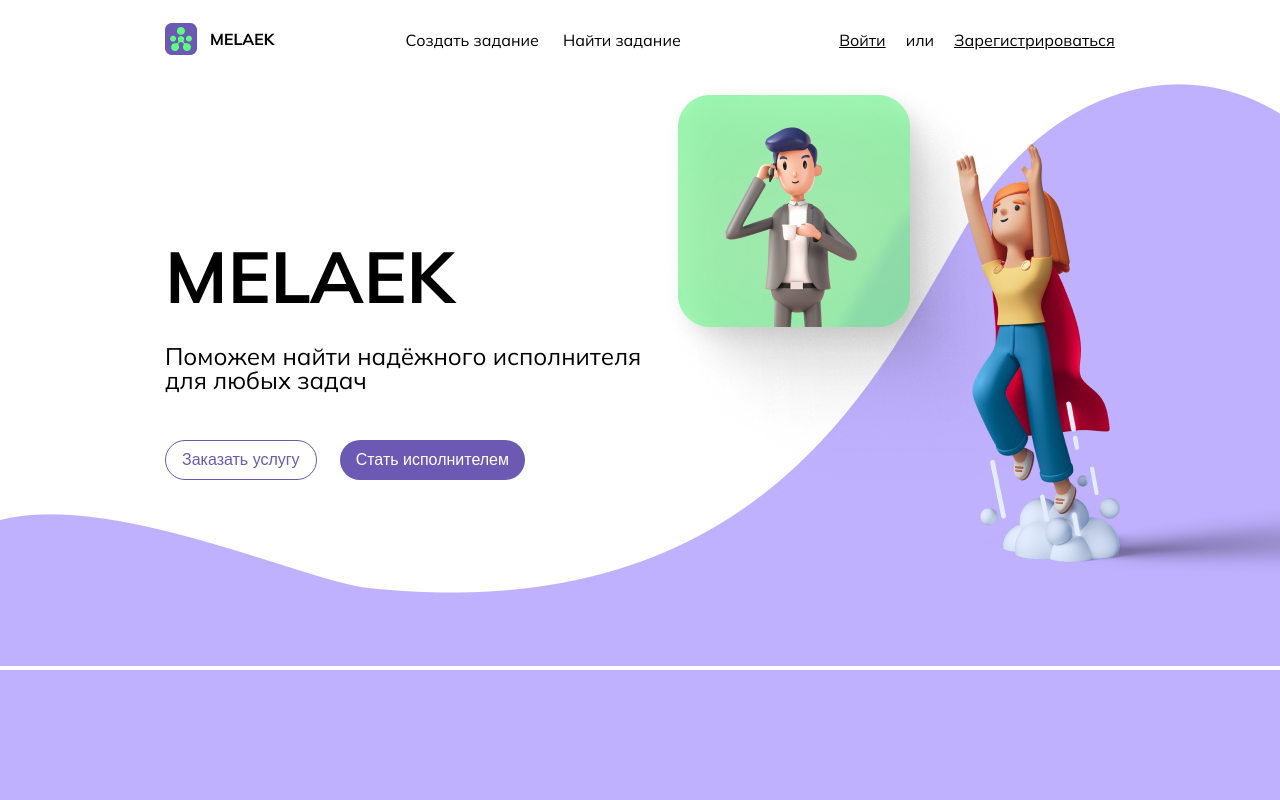
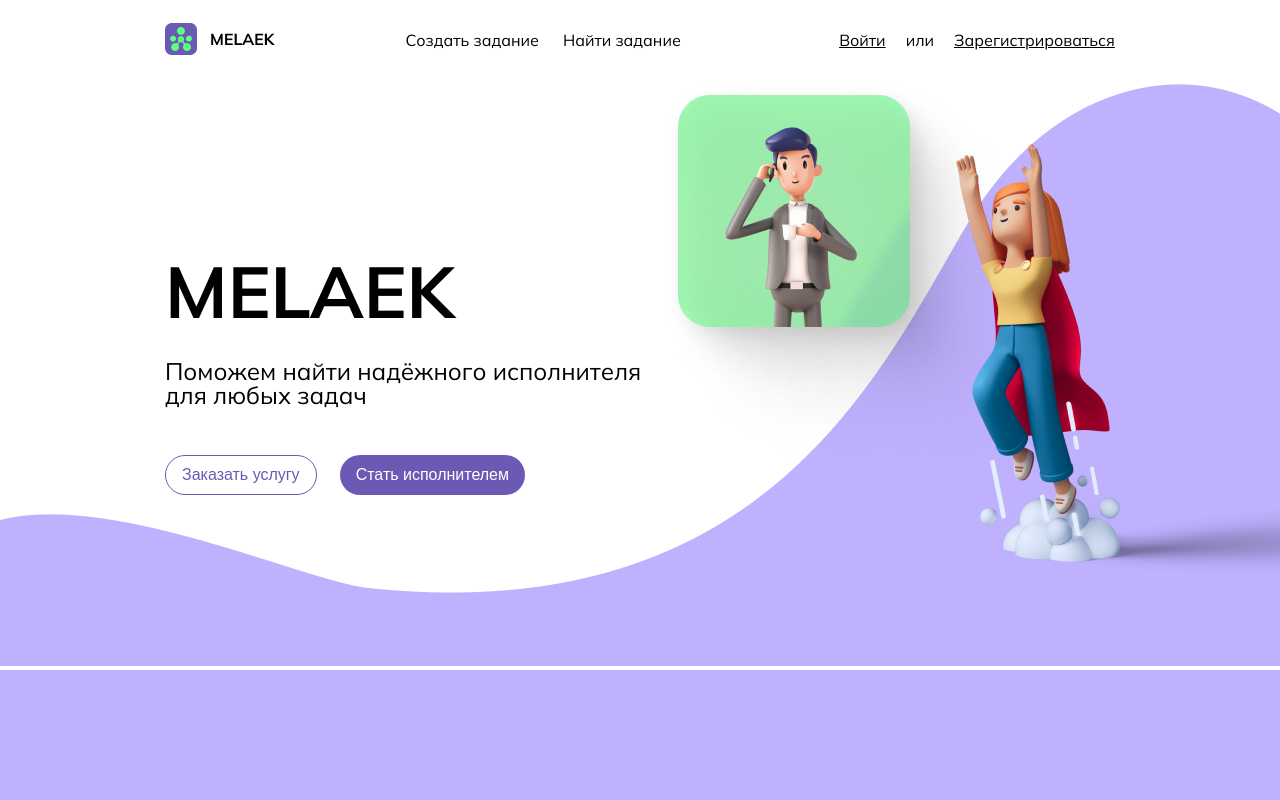
Before and after one commit to eduard10110/freelance-front-project, a React (Create React App) app: page / in a window 1280 px wide. Shown: the top 800 px of the page. Built offline with nearby package versions, Linux system fonts and the light colour scheme.

Commit message:
fix styles

```diff
--- a/src/assets/scss/home.scss
+++ b/src/assets/scss/home.scss
@@ -34,9 +34,10 @@
   }
 
   .first-container-wrapper {
-    margin-top: 10rem;
     width: 100%;
+    height: 73.8vh;
     display: flex;
+    align-items: center;
     position: relative;
 
     h1 {
```
